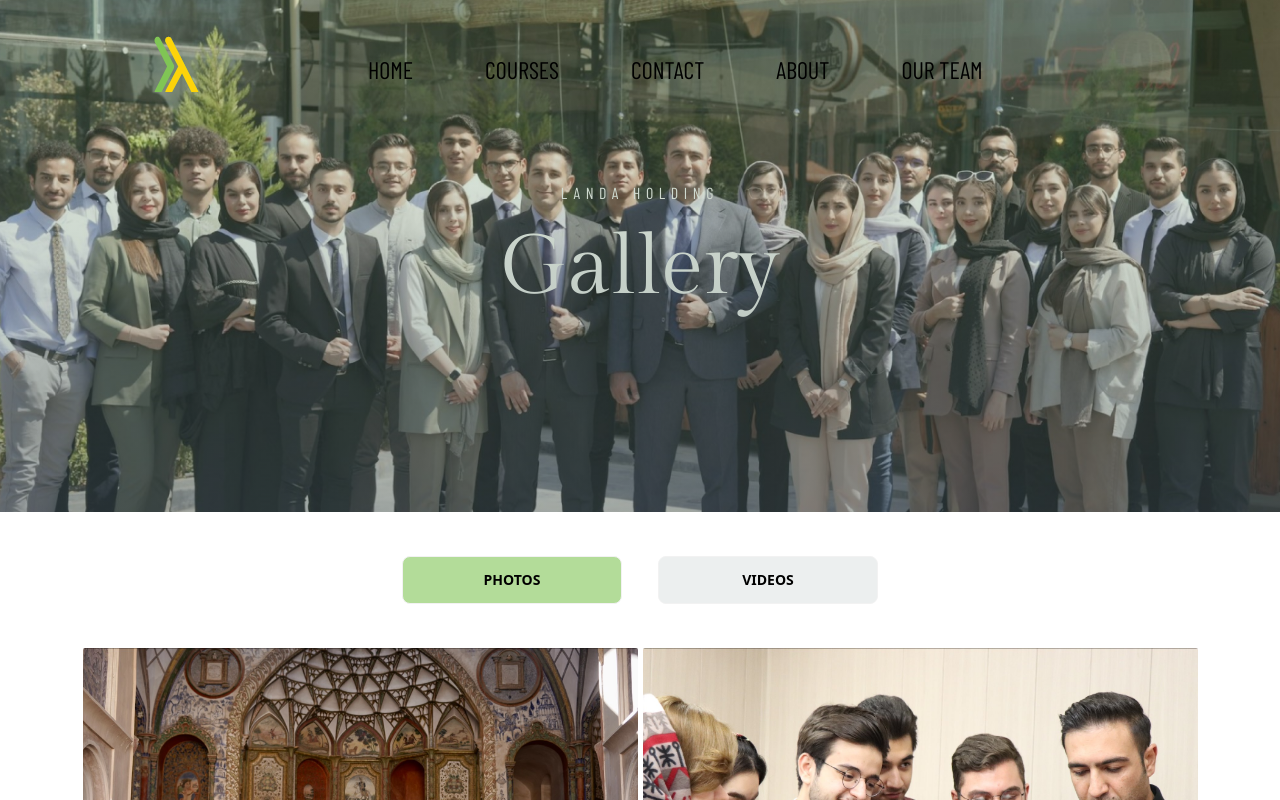
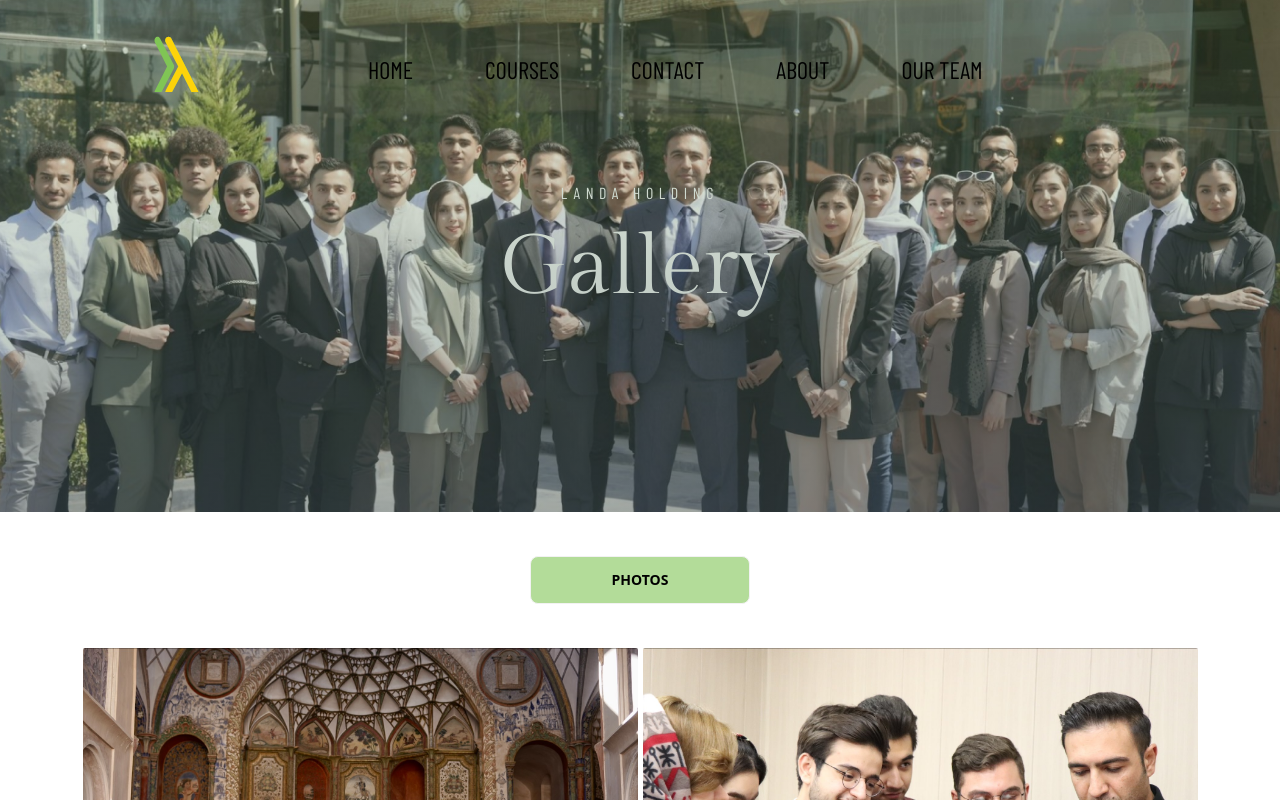
Before and after one commit to Landa-Startup/academy, a Next.js app: page /gallery in a window 1280 px wide. Shown: the top 800 px of the page. Built offline with nearby package versions, Linux system fonts and the light colour scheme.

Commit message:
chore: delete videos section

```diff
--- a/components/academy/GalleryButtonsContainer.tsx
+++ b/components/academy/GalleryButtonsContainer.tsx
@@ -4,7 +4,7 @@ export default function GalleryButtonsContainer() {
   return (
     <div className="flex gap-9 justify-center my-11">
       <button className="btn w-[160px] md:w-[220px] bg-[#B3DC99] text-black">Photos</button>
-      <button className="btn w-[160px] md:w-[220px] bg-[#ECEFEF] text-black">Videos</button>
+      {/* <button className="btn w-[160px] md:w-[220px] bg-[#ECEFEF] text-black">Videos</button> */}
     </div>
   );
 }
```
